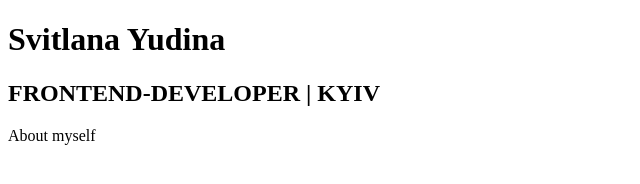
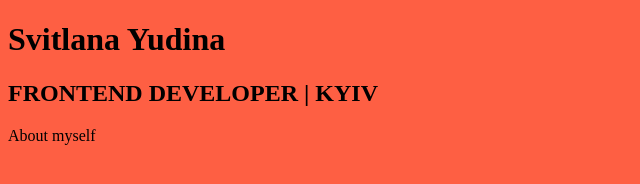
Before and after one commit to Svitlana-Yudina/My_CV, a plain HTML site: page index.html in a window 1280 px wide. Shown: the whole page, without its empty margins (0-640 px from the left). Drawn offline with Linux system fonts and the light colour scheme.

Commit message:
background color was added

```diff
--- a/index.html
+++ b/index.html
@@ -10,8 +10,8 @@
 <body>
   <header>
     <h1>Svitlana Yudina</h1>
-    <h2>FRONTEND-DEVELOPER | KYIV</h2>
-    <section>About myself</section>
+    <h2>FRONTEND DEVELOPER | KYIV</h2>
+    <p>About myself</p>
   </header>
   <main></main>
   <footer></footer>
--- a/style.css
+++ b/style.css
@@ -0,0 +1,3 @@
+body {
+  background-color: rgb(254, 95, 67);
+}
```
